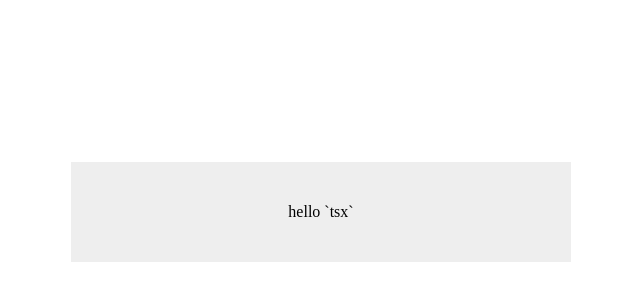
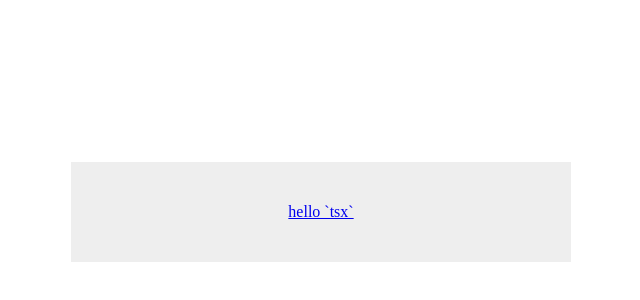
Before and after one commit to nanlei2000/vue-tsx-check, a Vue app: page / in a window 1280 px wide. Shown: the part 38-338 px from the top of the page, without its empty margins (319-959 px from the left). Built offline with nearby package versions, Linux system fonts and the light colour scheme.

Commit message:
feat;优化

```diff
--- a/src/App.tsx
+++ b/src/App.tsx
@@ -14,10 +14,16 @@ export default class App extends Vue {
   render() {
     return (
       <hello-world
-        {...componentOptions<HelloWorldProps, HelloWorldEvent>({
+        {...componentOptions<
+          HelloWorldProps,
+          HelloWorldEvent,
+          HTMLAnchorElement
+        >({
           attrs: {
             id: 'App',
             draggable: true,
+            translate: false,
+            href: 'javascript:;',
           },
           props: {
             msg: 'hello `tsx`',
--- a/src/components/HelloWorld.tsx
+++ b/src/components/HelloWorld.tsx
@@ -14,8 +14,12 @@ export default class HelloWorld extends Vue {
   public msg!: string
   render() {
     return (
-      <div
-        {...elementOptions<HTMLDivElement>({
+      <a
+        {...elementOptions<HTMLAnchorElement>({
+          attrs: {
+            // href: 'javascript:;',
+            draggable: true,
+          },
           on: {
             click: () => {
               const payload = {
@@ -36,9 +40,12 @@ export default class HelloWorld extends Vue {
             userSelect: 'none',
           },
         })}
+        onDrag={(payload: DragEvent) => {
+          console.log(payload)
+        }}
       >
         {this.msg}
-      </div>
+      </a>
     )
   }
 }
--- a/src/helper.tsx
+++ b/src/helper.tsx
@@ -2,7 +2,6 @@ interface Dictionary<T> {
   [key: string]: T
 }
 import * as Style from 'csstype'
-import * as React from 'react'
 /**
  * 指令不能写在这里面
  */
@@ -14,7 +13,7 @@ interface ElementOptions<
   /**
    * normal HTML attributes
    */
-  attrs?: Partial<Attrs>
+  attrs?: Partial<ExcludeSubType<Attrs, Function>>
   /**
    * DOM props
    */
@@ -51,8 +50,9 @@ interface DOMProps {
 
 interface ComponentOptions<
   Props extends object = {},
-  On extends Dictionary<Function> = Dictionary<Function>
-> extends ElementOptions<HTMLDivElement, On> {
+  On extends Dictionary<Function> = Dictionary<Function>,
+  Attrs extends HTMLElement = HTMLDivElement
+> extends ElementOptions<Attrs, On> {
   /**
    * Component props
    */
@@ -71,9 +71,10 @@ interface ComponentOptions<
  */
 export const componentOptions = <
   Props extends object = {},
-  On extends Dictionary<Function> = Dictionary<Function>
+  On extends Dictionary<Function> = Dictionary<Function>,
+  Attrs extends HTMLElement = HTMLDivElement
 >(
-  options: ComponentOptions<Props, On> = {}
+  options: ComponentOptions<Props, On, Attrs> = {}
 ) => {
   return options
 }
@@ -90,3 +91,12 @@ export const elementOptions = <
 }
 
 // const el = document.createElement('div')
+export type SubType<Base, Condition> = Pick<
+  Base,
+  { [Key in keyof Base]: Base[Key] extends Condition ? Key : never }[keyof Base]
+>
+
+export type ExcludeSubType<Base, Condition> = Pick<
+  Base,
+  { [Key in keyof Base]: Base[Key] extends Condition ? never : Key }[keyof Base]
+>
```
